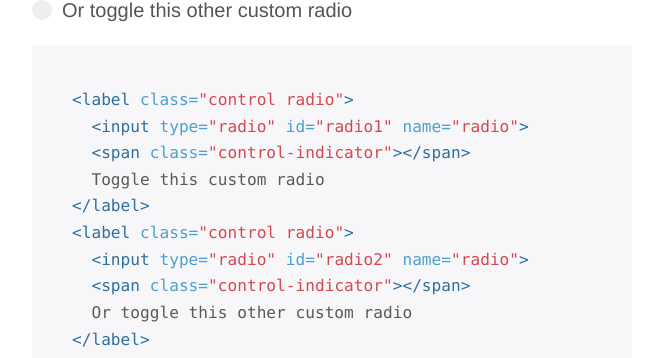
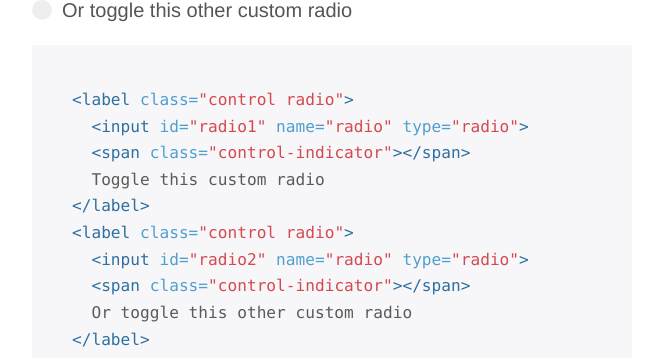
Before and after one commit to mdo/wtf-forms, a Jekyll site: the page built from index.md, in a window 1280 px wide and 900 px high, scrolled down 793 px. Shown: the part 143-501 px from the top of the window, without its empty margins (308-970 px from the left). Built offline with Jekyll 4.4.1, drawn with Linux system fonts in a browser that asks for light colours; some web fonts are replaced; Markdown is read by kramdown in place of the engine named in the settings; comment, search, counter and statistics services are not loaded.

Commit message:
Correct attribute ordering for radio input

```diff
--- a/_includes/radio.html
+++ b/_includes/radio.html
@@ -1,10 +1,10 @@
 <label class="control radio">
-  <input type="radio" id="radio1" name="radio">
+  <input id="radio1" name="radio" type="radio">
   <span class="control-indicator"></span>
   Toggle this custom radio
 </label>
 <label class="control radio">
-  <input type="radio" id="radio2" name="radio">
+  <input id="radio2" name="radio" type="radio">
   <span class="control-indicator"></span>
   Or toggle this other custom radio
 </label>
```
